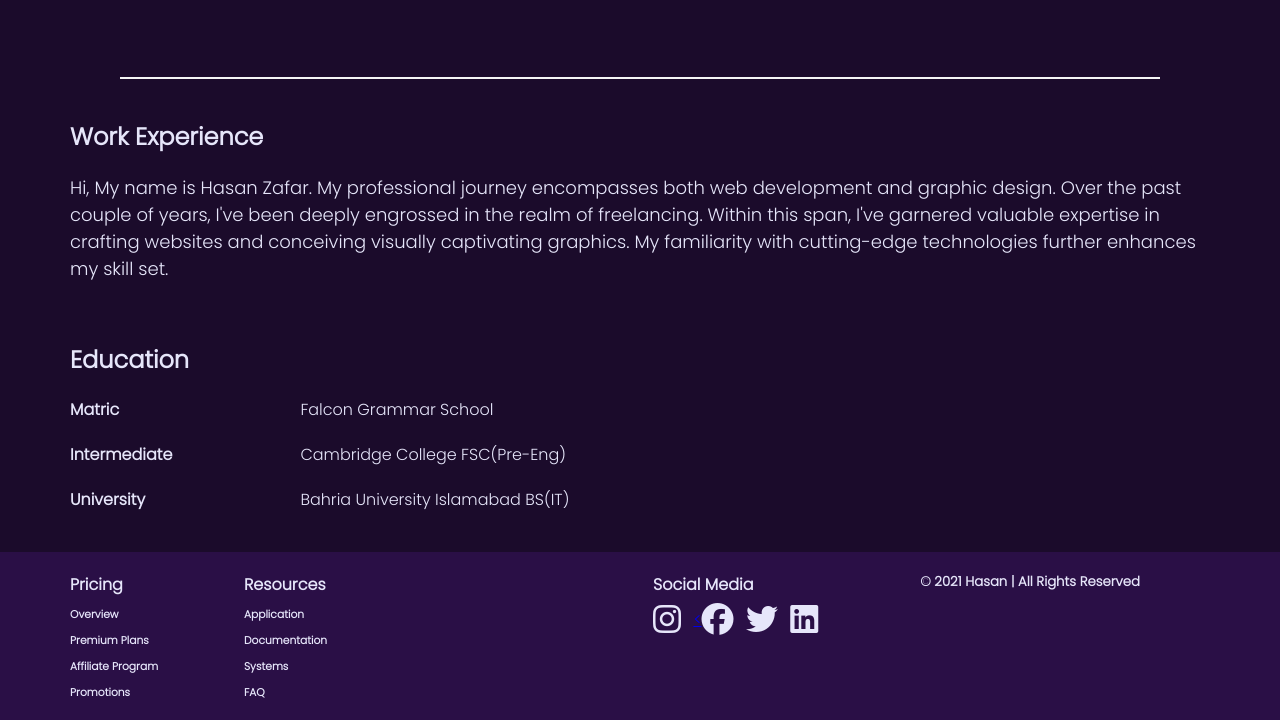
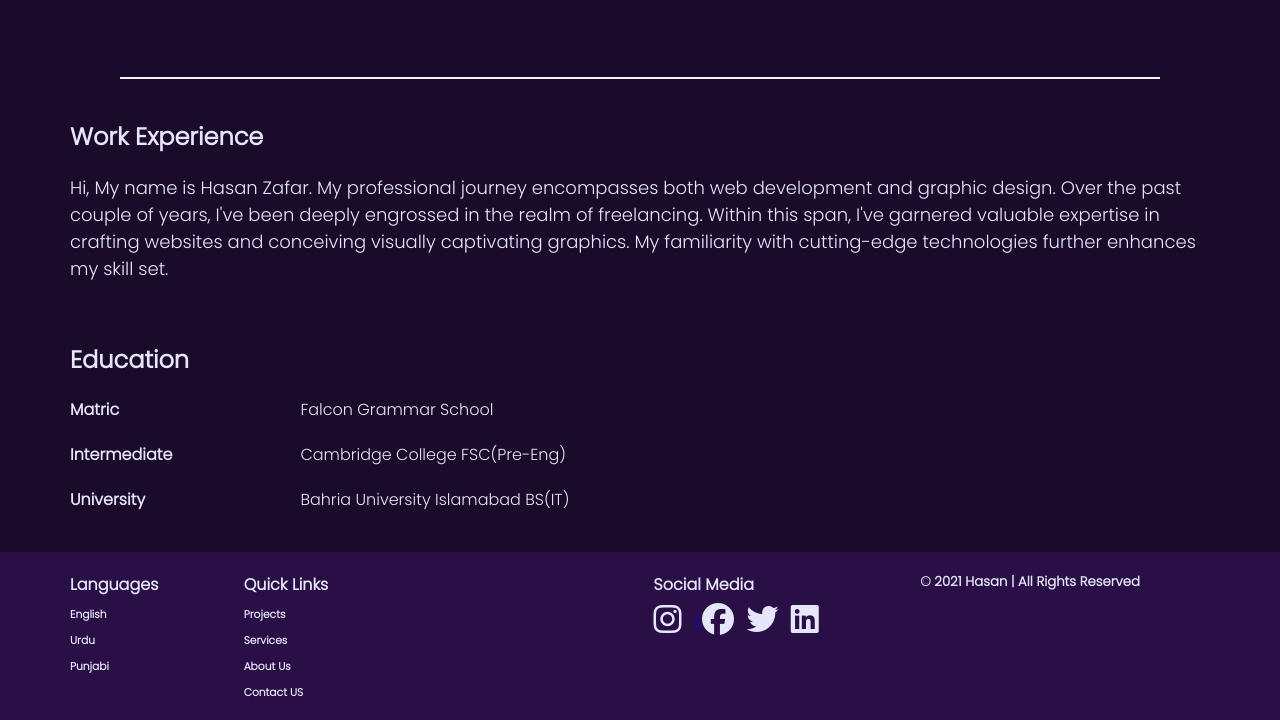
Before and after one commit to hasanzafar34/hasanportfolio, a plain HTML site: page index.html in a window 1280 px wide. Shown: the part 467-1187 px from the top of the page. Drawn offline with nearby package versions, Linux system fonts and the light colour scheme.

Commit message:
Links Added

```diff
--- a/css/Home.css
+++ b/css/Home.css
@@ -82,6 +82,7 @@ body{
 }
 .btn:hover{
     background-color: lavender;
+    color:  rgb(27, 11, 43);
 }
 .buttons .btn a{
     text-decoration: none;
@@ -91,6 +92,7 @@ body{
 .buttons .btn a:hover{
     color:  rgb(27, 11, 43);
 }
+
 .section1 .sec_right{
     width: 40%;
 }
@@ -141,6 +143,11 @@ main hr{
 .f_title{
     color: lavender;
     margin-bottom: 20px;
+}
+.ps a{
+    text-decoration: none;
+    color: lavender;
+    margin-bottom: 10px;
 }
 .copyright{
     text-align: end;
--- a/index.html
+++ b/index.html
@@ -75,28 +75,29 @@
                     <h4 class="s2_title">University</h4>
                     <p class="s2_title">Bahria University Islamabad BS(IT)</p>
         </div>
+
+
     </main>
     <footer>
         <!--Footer-->
         <div class="footer">
             <!-- Product Pricing -->
             <div class="pas">
-                <h4 class="s1_title">Pricing</h4>
+                <h4 class="s1_title">Languages</h4>
                 <ul class="ps">
-                    <h6 class="s1_title">Overview</h6>
-                    <h6 class="s1_title">Premium Plans</h6>
-                    <h6 class="s1_title">Affiliate Program</h6>
-                    <h6 class="s1_title">Promotions</h6>
+                    <h6 class="s1_title">English</h6>
+                    <h6 class="s1_title">Urdu</h6>
+                    <h6 class="s1_title">Punjabi</h6>
                 </ul>
             </div>
             <!-- Resources -->
             <div class="pas">
-                <h4 class="s1_title">Resources</h4>
+                <h4 class="s1_title">Quick Links</h4>
                 <ul class="ps">
-                    <h6 class="s1_title">Application</h6>
-                    <h6 class="s1_title">Documentation</h6>
-                    <h6 class="s1_title">Systems</h6>
-                    <h6 class="s1_title">FAQ</h6>
+                    <h6 class="s1_title"><a href="Projects.html">Projects</a></h6>
+                    <h6 class="s1_title"><a href="Services.html">Services</a></h6>
+                    <h6 class="s1_title"><a href="#">About Us</a></h6>
+                    <h6 class="s1_title"><a href="Contact.html">Contact US</a></h6>
                 </ul>
             </div>
             <!-- Social Media Links -->
```
